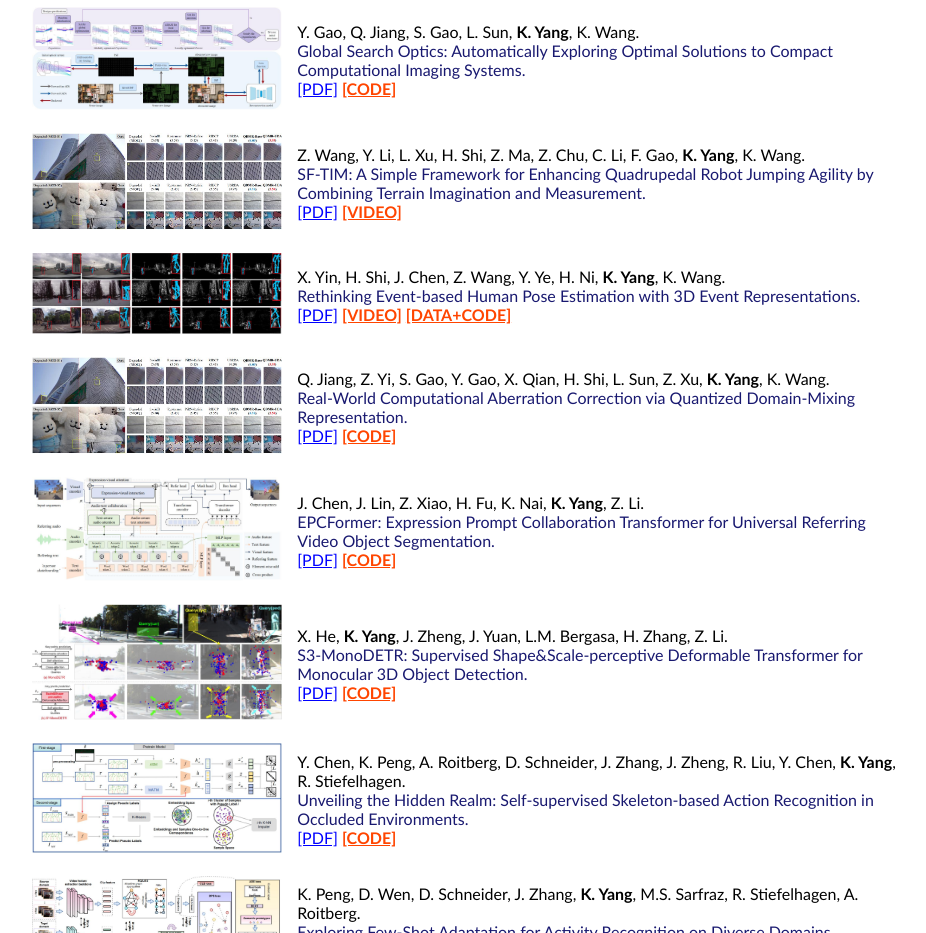
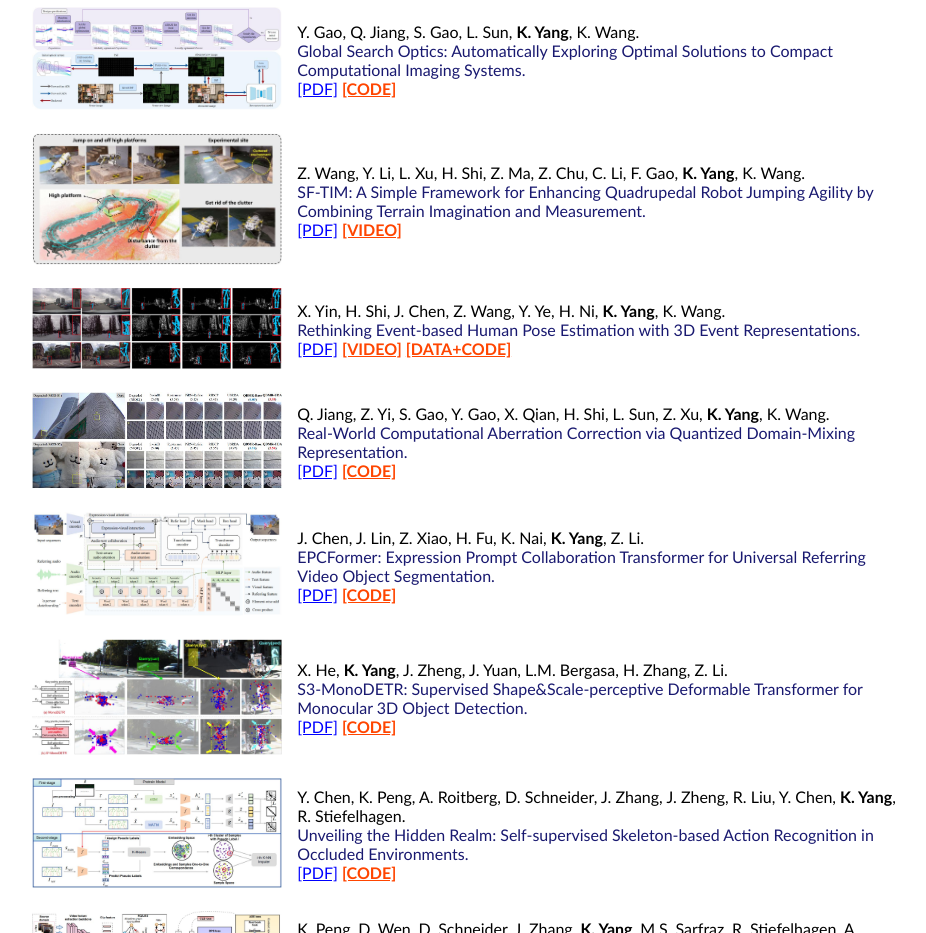
Before and after one commit to elnino9ykl/elnino9ykl.github.io, a plain HTML site: page index.html in a window 1280 px wide. Shown: the part 1362-2295 px from the top of the page, without its empty margins (277-1203 px from the left). Drawn offline with Linux system fonts and the light colour scheme.

Commit message:
Update 20240903

```diff
--- a/index.html
+++ b/index.html
@@ -282,7 +282,7 @@
             <div>
                 <table cellpadding="8">
                     <tr>
-                        <td class="table_image_spec" align="center"><img src="./images/arxiv2024_qi.jpg" alt="" width="250"></td>
+                        <td class="table_image_spec" align="center"><img src="./images/arxiv2024_ze.jpg" alt="" width="250"></td>
                         <td id="divdash">
                             Z. Wang, Y. Li, L. Xu, H. Shi, Z. Ma, Z. Chu, C. Li, F. Gao, <b>K. Yang</b>, K. Wang.<br />
                             <a style="color:MidnightBlue">SF-TIM: A Simple Framework for Enhancing Quadrupedal Robot Jumping Agility by Combining Terrain Imagination and Measurement.</a><br />
```
Also changed, not shown: publications.html (+1 -1 lines).
